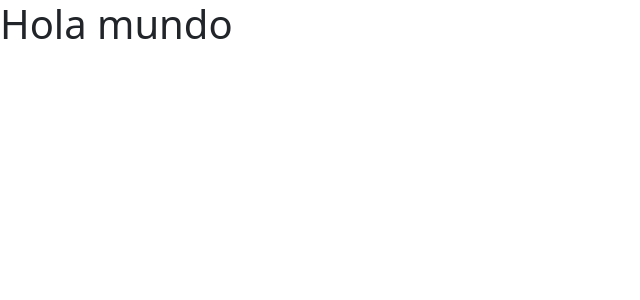
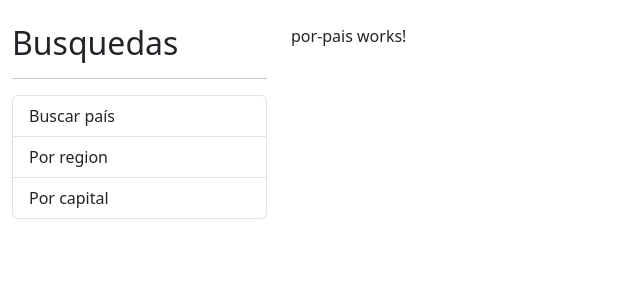
Before and after one commit to adolfo-ajucum/paisesApp, an Angular app: page / in a window 1280 px wide. Shown: the top 300 px of the page, without its empty margins (0-640 px from the left). Built offline with nearby package versions, Linux system fonts and the light colour scheme.

Commit message:
feat: RouterLink

```diff
--- a/src/app/app.component.html
+++ b/src/app/app.component.html
@@ -1 +1,18 @@
-<h1>Hola mundo</h1>
+<div class="row container mt-4">
+
+    <div class="col-3">
+        <h2>Busquedas</h2>
+        <hr>
+
+        <ul class="list-group">
+            <li class="list-group-item">Buscar país</li>
+            <li class="list-group-item">Por region</li>
+            <li class="list-group-item">Por capital</li>
+        </ul>
+    </div>
+
+    <div class="col">
+        <router-outlet></router-outlet>
+    </div>
+
+</div>
--- a/src/app/app.module.ts
+++ b/src/app/app.module.ts
@@ -4,6 +4,7 @@
 import { AppComponent } from './app.component';
 import { PaisModule } from './pais/pais.module';
 import { SharedModule } from './shared/shared.module';
+import { AppRoutingModule } from '../app-routing.module';
 
 @NgModule({
   declarations: [
@@ -11,6 +12,7 @@
   ],
   imports: [
     BrowserModule,
+    AppRoutingModule,
     PaisModule,
     SharedModule
   ],
```
Also changed, not shown: src/app-routing.module.ts (added, +44 -0 lines), src/app/pais/pais.module.ts (line endings or trailing spaces).
